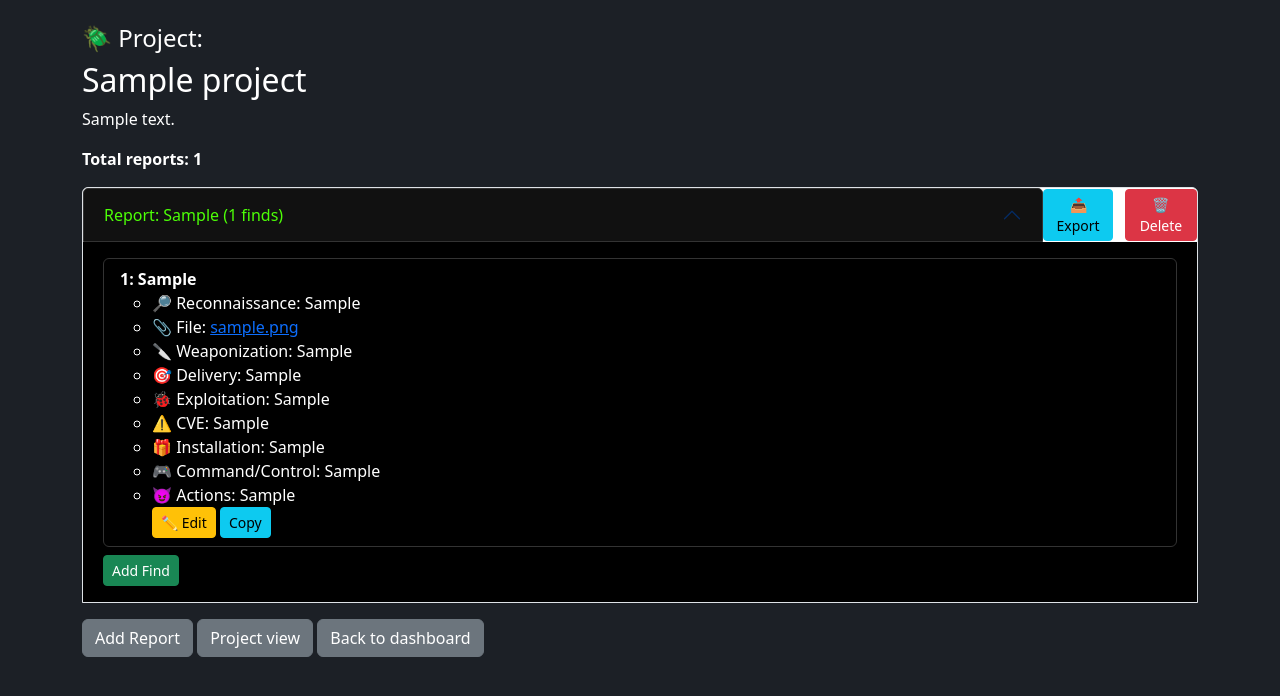
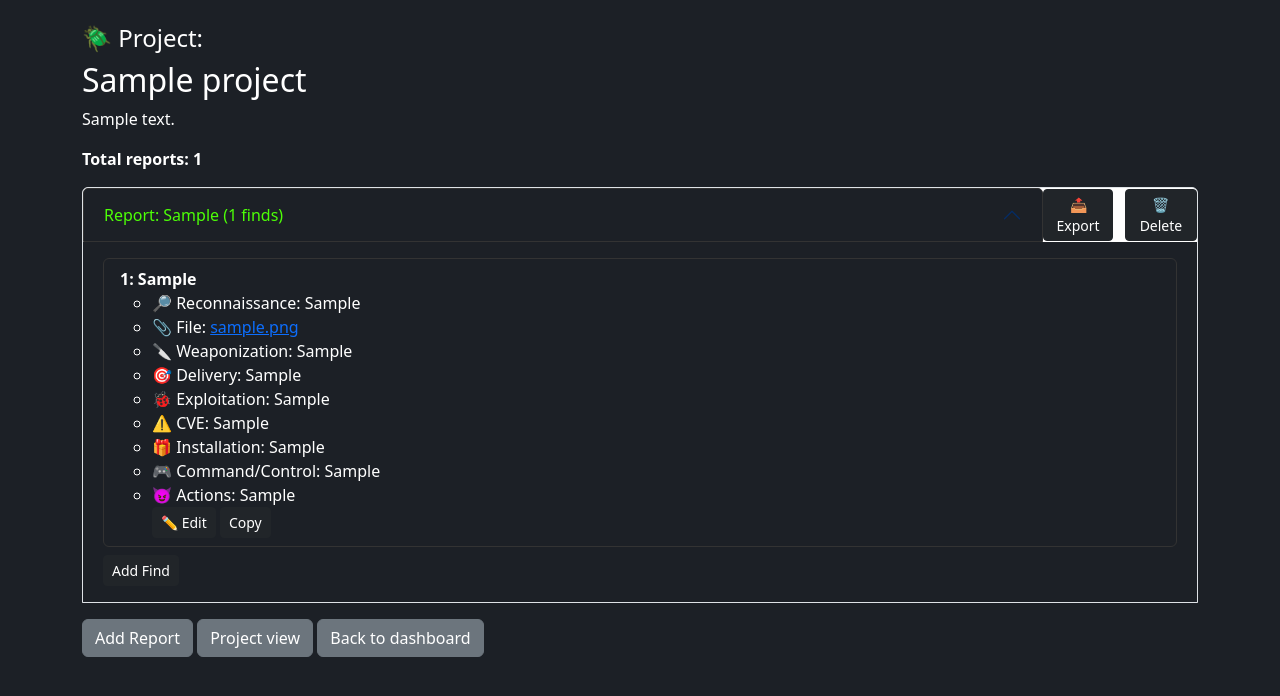
Before and after one commit to pmartinezrhub/DarkReport, a Django app: page /project/1/ in a window 1280 px wide, after a click that opens the changed part. Shown: the top 696 px of the page. Run offline with Django 4.2, Linux system fonts and the light colour scheme; a user stored in the database is signed in; tables that the repository leaves empty hold one stand-in row (values such as "Sample post").

Commit message:
new style

```diff
--- a/DarkReport/static/DarkReport/js/dashboard.js
+++ b/DarkReport/static/DarkReport/js/dashboard.js
@@ -80,8 +80,8 @@ document.addEventListener('DOMContentLoaded', () => {
 
             html += `
                 <button class="btn btn-dark me-2" style="color:white;" onclick="window.location.href='/project/${projectId}/'">Open</button>
-                <button class="btn btn-info me-2" onclick="exportProject(${projectId})">📤 Export</button>
-                <button class="btn btn-danger" data-bs-toggle="modal" data-bs-target="#deleteProjectModal" onclick="setDeleteProjectId(${projectId})">Delete</button>
+                <button class="btn btn-dark me-2" onclick="exportProject(${projectId})">📤 Export</button>
+                <button class="btn btn-dark" data-bs-toggle="modal" data-bs-target="#deleteProjectModal" onclick="setDeleteProjectId(${projectId})">Delete</button>
             `;
 
             contentDiv.innerHTML = html;
--- a/DarkReport/static/DarkReport/style.css
+++ b/DarkReport/static/DarkReport/style.css
@@ -45,38 +45,38 @@ body {
 }
 
 .accordion .accordion-item .accordion-body {
-    background-color: black;
+    background-color: #1c2026;
     color: rgb(255, 255, 255);
 }
 
 .accordion-button {
-    background-color: black;
+    background-color:#1c2026;
     color: rgb(255, 255, 255);
 }
 
 /* Botón del acordeón cerrado */
 .accordion-button {
-    background-color: #000 !important;
+    background-color: #1c2026 !important;
     color: #fff !important;
     border: 1px solid #333 !important;
 }
 
 /* Botón cuando está abierto */
 .accordion-button:not(.collapsed) {
-    background-color: #111 !important; /* un negro un poco más claro */
+    background-color: #1c2026 !important; /* un negro un poco más claro */
     color: #4dff07 !important;  /* verde neón como contraste (puedes poner blanco si prefieres) */
     box-shadow: none !important; /* quita el glow azul */
 }
 
 /* Hover para ambos estados */
 .accordion-button:hover {
-    background-color: #222 !important;
+    background-color: #1c2026 !important;
     color: #fff !important;
 }
 
 
 .stat.card {
-    background-color: #000000;
+    background-color: #1c2026;
     color: white;
 }
 
@@ -90,7 +90,7 @@ body {
 }
 
 .list-group-item {
-  background-color: black;
+  background-color:#1c2026;
   color: white;
   border: 1px solid #333; /* opcional, para ver los bordes */
 }
--- a/DarkReport/templates/project_detail.html
+++ b/DarkReport/templates/project_detail.html
@@ -26,10 +26,10 @@
                          <!-- Botón Export -->
                         <form method="post" action="{% url 'export_report' report.id %}">
                             {% csrf_token %}
-                            <button type="submit" class="btn btn-sm btn-info me-1">📤 Export</button>
+                            <button type="submit" class="btn btn-sm btn-dark me-1">📤 Export</button>
                         </form>
                         <!-- Botón Borrar Report -->
-                        <button type="button" class="btn btn-sm btn-danger ms-2" data-bs-toggle="modal" data-bs-target="#deleteReportModal{{ report.id }}">
+                        <button type="button" class="btn btn-sm btn-dark ms-2" data-bs-toggle="modal" data-bs-target="#deleteReportModal{{ report.id }}">
                             🗑️ Delete
                         </button>
                     </div>
@@ -54,8 +54,8 @@
                             {% if find.commandcontrol %}<li>🎮 Command/Control: {{ find.commandcontrol }}</li>{% endif %}
                             {% if find.actions %}<li>😈 Actions: {{ find.actions }}</li>{% endif %}
 
-                            <a href="{% url 'edit_find' find.id %}" class="btn btn-sm btn-warning">✏️ Edit</a>
-                            <input type="button" value="Copy" class="btn btn-sm btn-info copy-btn"
+                            <a href="{% url 'edit_find' find.id %}" class="btn btn-sm btn-dark">✏️ Edit</a>
+                            <input type="button" value="Copy" class="btn btn-sm btn-dark copy-btn"
                                   data-copy-text="
                                   {% if find.reconnaissance %}🔎 Reconnaissance: {{ find.reconnaissance }}{% endif %}
                                   {% if find.recon_scan_file %}📎 File: {{ find.recon_scan_file.url }}{% endif %}
@@ -73,7 +73,7 @@
 
                         </ul>
 
-                        <a href="{% url 'add_find' report.id %}" class="btn btn-sm btn-success mt-2">
+                        <a href="{% url 'add_find' report.id %}" class="btn btn-sm btn-dark mt-2">
                             Add Find
                         </a>
                     </div>
```
Also changed, not shown: DarkReport/templates/edit_find.html (+11 -11 lines), TODO.md (+1 -1 lines).
